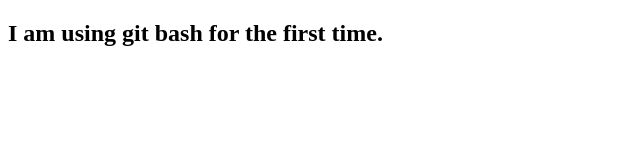
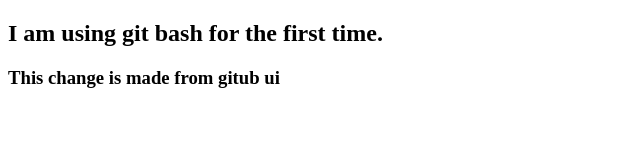
Before and after one commit to srushtipathare08/git-bash, a plain HTML site: page index.html in a window 1280 px wide. Shown: the whole page, without its empty margins (0-640 px from the left). Drawn offline with Linux system fonts and the light colour scheme.

Commit message:
updated index.html from gitub ui

```diff
--- a/index.html
+++ b/index.html
@@ -5,5 +5,6 @@
 </head>
 <body>
     <h2>I am using git bash for the first time.</h2>
+     <h3>This change is made from gitub ui</h3>
 </body>
 </html>
```
